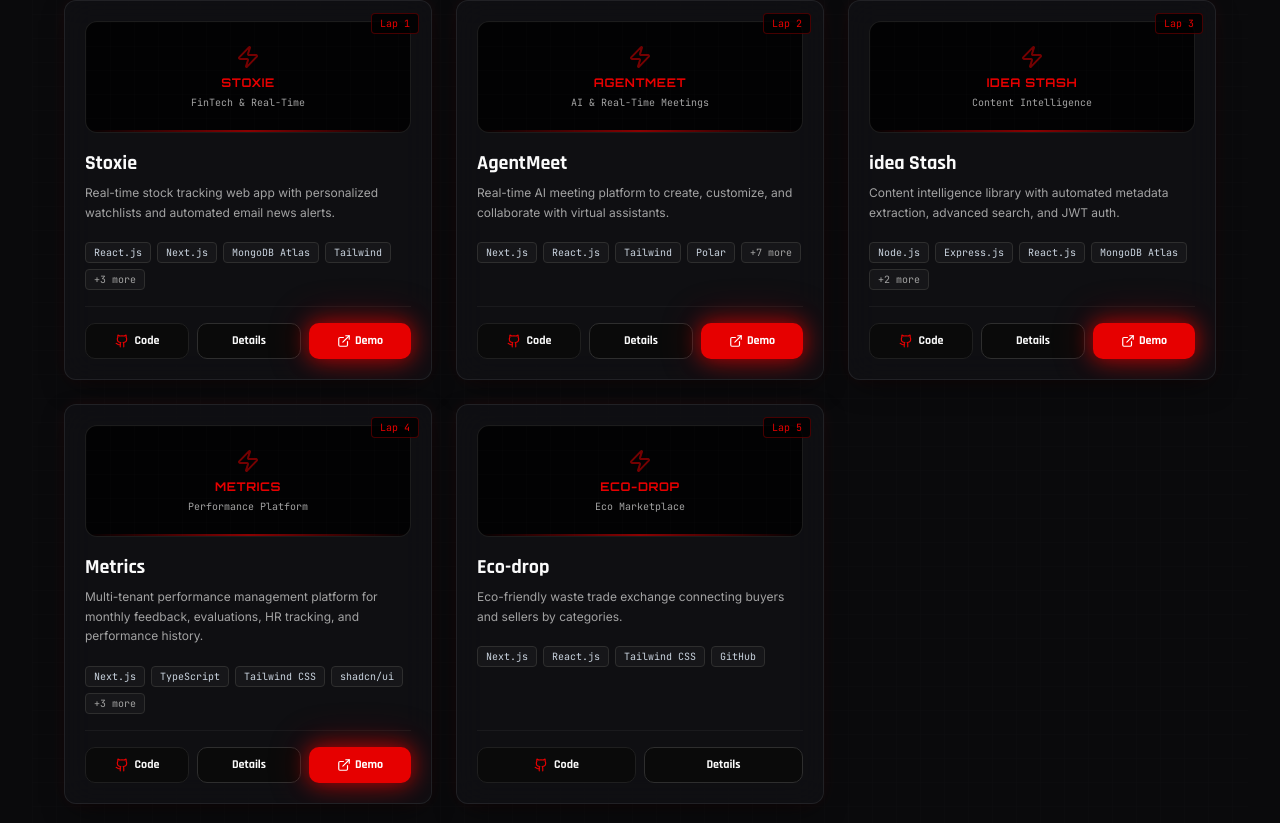
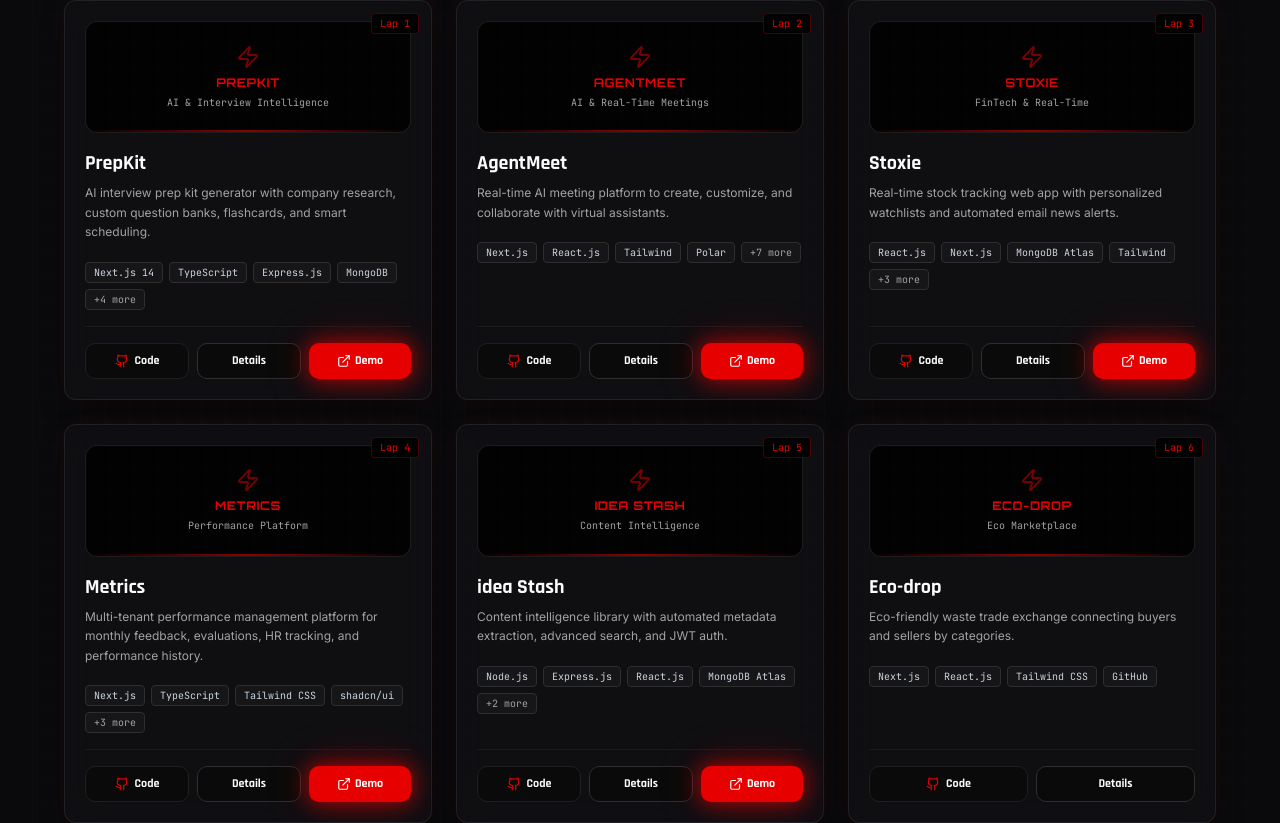
Before and after one commit to Aryan-040/portfolio, a React (Vite) app: page / in a window 1280 px wide. Shown: the part 3429-4252 px from the top of the page. Built offline with nearby package versions, Linux system fonts and the light colour scheme; the HTML template or start-up script is replaced by a standard one.

Commit message:
Prepkit added

```diff
--- a/src/pages/Projects.tsx
+++ b/src/pages/Projects.tsx
@@ -60,24 +60,25 @@ const Projects = () => {
 
   const projects = [
     {
-      title: "Stoxie",
-      category: "fullstack",
-      categoryLabel: "FinTech & Real-Time",
+      title: "PrepKit",
+      category: "ai",
+      categoryLabel: "AI & Interview Intelligence",
       description:
-        "A modern stock tracking web application that helps users monitor their favorite stocks, manage personalized watchlists, and receive daily stock news via email.",
+        "An AI-powered interview preparation platform that generates personalized study kits from job descriptions. Crawls company websites, researches interview processes, and creates customized question banks, flashcards, and day-by-day study schedules using sequential LLM pipelines with Gemini/Groq. Features confidence-tracked practice mode, drag-and-drop editing, and real-time progress via SSE.",
       shortDescription:
-        "Real-time stock tracking web app with personalized watchlists and automated email news alerts.",
+        "AI interview prep kit generator with company research, custom question banks, flashcards, and smart scheduling.",
       technologies: [
-        "React.js",
-        "Next.js",
-        "MongoDB Atlas",
-        "Tailwind",
+        "Next.js 14",
         "TypeScript",
-        "Inngest",
-        "Finnhub API",
+        "Express.js",
+        "MongoDB",
+        "Google Gemini",
+        "Tailwind CSS",
+        "Vercel",
+        "SSE",
       ],
-      github: "https://github.com/Aryan-040/Stoxie",
-      demo: "https://stoxie-eight.vercel.app",
+      github: "https://github.com/Aryan-040/PrepKit",
+      demo: "https://prepkit-lilac.vercel.app/",
       lap: "Lap 1",
     },
     {
@@ -106,23 +107,24 @@ const Projects = () => {
       lap: "Lap 2",
     },
     {
-      title: "idea Stash",
+      title: "Stoxie",
       category: "fullstack",
-      categoryLabel: "Content Intelligence",
+      categoryLabel: "FinTech & Real-Time",
       description:
-        "A full-stack content intelligence platform for saving, organizing, and discovering resources across YouTube, GitHub, Twitter/X, articles, and websites. Features automated metadata extraction, rich previews, advanced search, sharing capabilities, and secure JWT-based authentication.",
+        "A modern stock tracking web application that helps users monitor their favorite stocks, manage personalized watchlists, and receive daily stock news via email.",
       shortDescription:
-        "Content intelligence library with automated metadata extraction, advanced search, and JWT auth.",
+        "Real-time stock tracking web app with personalized watchlists and automated email news alerts.",
       technologies: [
-        "Node.js",
-        "Express.js",
         "React.js",
+        "Next.js",
         "MongoDB Atlas",
-        "Tailwind CSS",
-        "JWT Auth",
+        "Tailwind",
+        "TypeScript",
+        "Inngest",
+        "Finnhub API",
       ],
-      github: "https://github.com/Aryan-040/Idea-stash",
-      demo: "https://idea-stash-xi.vercel.app/",
+      github: "https://github.com/Aryan-040/Stoxie",
+      demo: "https://stoxie-eight.vercel.app",
       lap: "Lap 3",
     },
     {
@@ -147,6 +149,26 @@ const Projects = () => {
       lap: "Lap 4",
     },
     {
+      title: "idea Stash",
+      category: "fullstack",
+      categoryLabel: "Content Intelligence",
+      description:
+        "A full-stack content intelligence platform for saving, organizing, and discovering resources across YouTube, GitHub, Twitter/X, articles, and websites. Features automated metadata extraction, rich previews, advanced search, sharing capabilities, and secure JWT-based authentication.",
+      shortDescription:
+        "Content intelligence library with automated metadata extraction, advanced search, and JWT auth.",
+      technologies: [
+        "Node.js",
+        "Express.js",
+        "React.js",
+        "MongoDB Atlas",
+        "Tailwind CSS",
+        "JWT Auth",
+      ],
+      github: "https://github.com/Aryan-040/Idea-stash",
+      demo: "https://idea-stash-xi.vercel.app/",
+      lap: "Lap 5",
+    },
+    {
       title: "Eco-drop",
       category: "marketplace",
       categoryLabel: "Eco Marketplace",
@@ -157,7 +179,7 @@ const Projects = () => {
       technologies: ["Next.js", "React.js", "Tailwind CSS", "GitHub"],
       github: "https://github.com/Aryan-040/Eco-drop",
       demo: "xyz",
-      lap: "Lap 5",
+      lap: "Lap 6",
     },
   ];
 
```
